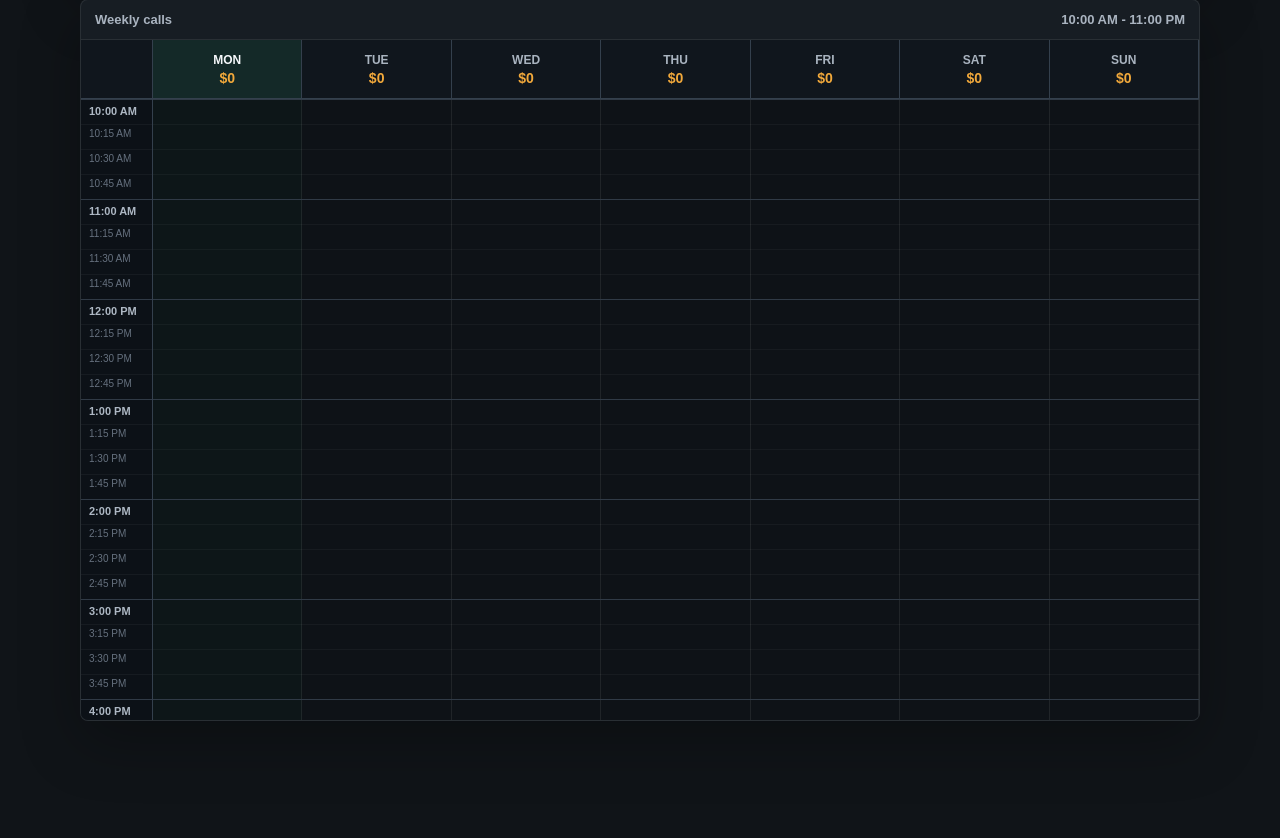
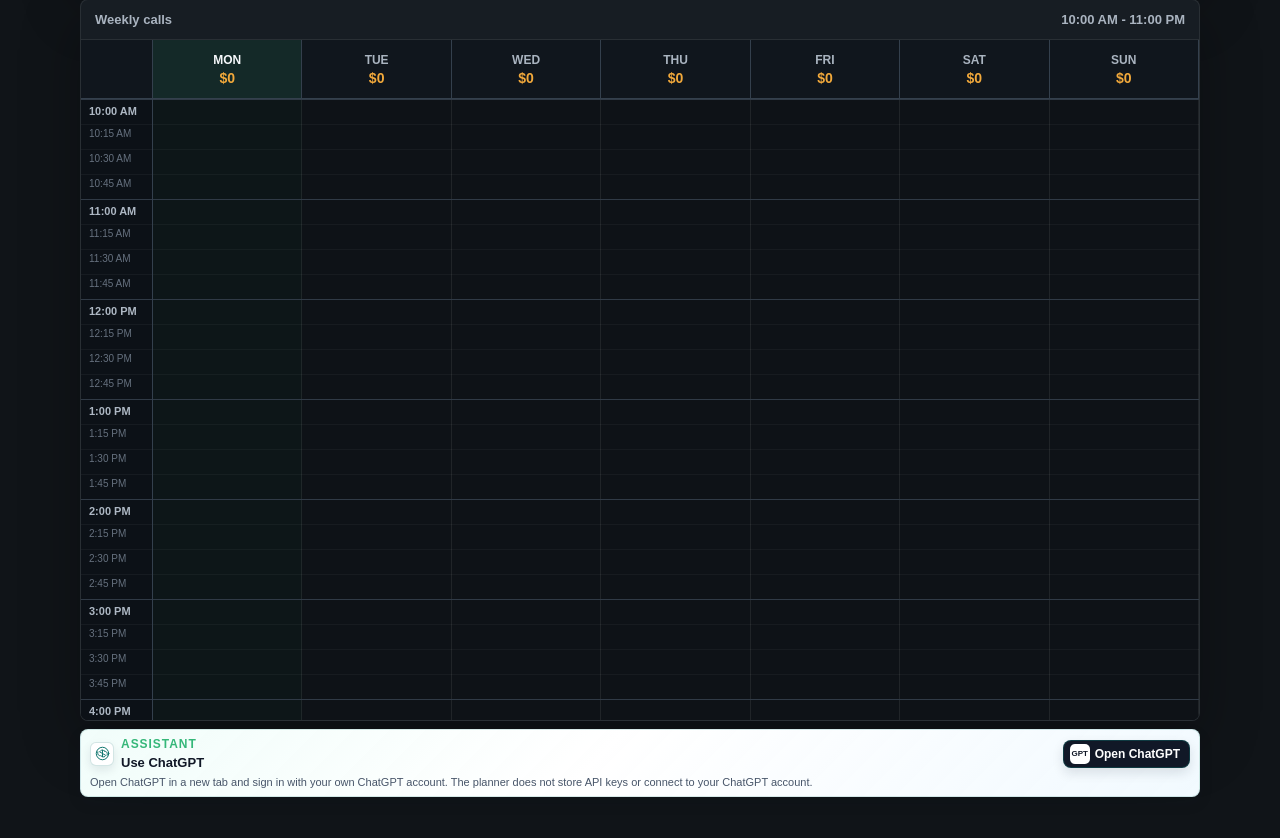
Before and after one commit to evspanos-jpg/abt-overtime-planner, a Flask app: page / in a window 1280 px wide. Shown: the part 259-1097 px from the top of the page. Run offline with Flask 3, Linux system fonts and the light colour scheme; some libraries are stand-ins or nearby versions.

Commit message:
Polish external ChatGPT footer

```diff
--- a/static/style.css
+++ b/static/style.css
@@ -516,6 +516,114 @@ body.selecting-blocks * {
 }
 
 /* =========================
+   External Assistant
+========================= */
+.external-assistant-panel {
+    display: grid;
+    gap: 5px;
+    margin-top: 8px;
+    padding: 7px 9px;
+    border: 1px solid rgba(15, 118, 110, 0.16);
+    border-radius: 8px;
+    background:
+        linear-gradient(135deg, rgba(240, 253, 250, 0.92), rgba(255, 255, 255, 0.98) 46%, rgba(240, 249, 255, 0.9)),
+        #ffffff;
+    box-shadow: 0 6px 16px rgba(15, 23, 42, 0.07);
+}
+
+.external-assistant-header {
+    display: flex;
+    align-items: center;
+    justify-content: space-between;
+    gap: 8px;
+}
+
+.external-assistant-title {
+    display: flex;
+    align-items: center;
+    min-width: 0;
+    gap: 7px;
+}
+
+.chatgpt-mark {
+    display: inline-flex;
+    align-items: center;
+    justify-content: center;
+    flex: 0 0 24px;
+    width: 24px;
+    height: 24px;
+    border: 1px solid rgba(15, 118, 110, 0.18);
+    border-radius: 6px;
+    background: #ffffff;
+    box-shadow: 0 4px 10px rgba(15, 23, 42, 0.09);
+}
+
+.chatgpt-mark svg {
+    width: 15px;
+    height: 15px;
+    fill: none;
+    stroke: #0f766e;
+    stroke-linecap: round;
+    stroke-linejoin: round;
+    stroke-width: 1.6;
+}
+
+.external-assistant-header h3 {
+    margin: 0;
+    color: #111827;
+    font-size: 13px;
+    letter-spacing: 0;
+}
+
+.chatgpt-link {
+    display: inline-flex;
+    align-items: center;
+    justify-content: center;
+    flex: 0 0 auto;
+    gap: 5px;
+    min-height: 28px;
+    padding: 0 9px 0 6px;
+    border: 1px solid rgba(13, 148, 136, 0.28);
+    border-radius: 8px;
+    background: #111827;
+    color: #ffffff;
+    font-size: 12px;
+    font-weight: 850;
+    text-decoration: none;
+    box-shadow: 0 5px 12px rgba(15, 23, 42, 0.12);
+    transition: background 0.15s ease, box-shadow 0.15s ease, transform 0.15s ease;
+}
+
+.chatgpt-link-mark {
+    display: inline-flex;
+    align-items: center;
+    justify-content: center;
+    width: 20px;
+    height: 20px;
+    border-radius: 5px;
+    background: #ffffff;
+    color: #111827;
+    font-size: 8px;
+    font-weight: 900;
+    letter-spacing: 0;
+}
+
+.chatgpt-link:hover,
+.chatgpt-link:focus-visible {
+    background: #0f766e;
+    box-shadow: 0 0 0 2px rgba(20, 184, 166, 0.16), 0 6px 14px rgba(15, 23, 42, 0.16);
+    transform: translateY(-1px);
+}
+
+.external-assistant-copy {
+    max-width: 780px;
+    margin: 0;
+    color: #475569;
+    font-size: 11px;
+    line-height: 1.3;
+}
+
+/* =========================
    Responsive
 ========================= */
 @media (max-width: 760px) {
@@ -576,6 +684,16 @@ body.selecting-blocks * {
         min-height: 52px;
         padding: 0 6px;
     }
+
+    .external-assistant-header {
+        align-items: stretch;
+        flex-direction: column;
+    }
+
+    .chatgpt-link {
+        width: 100%;
+    }
+
 }
 
 @media (pointer: coarse) {
--- a/templates/index.html
+++ b/templates/index.html
@@ -5,8 +5,8 @@
     <title>ABT Overtime Planner</title>
 
     <!-- ✅ CSS -->
-    <link rel="stylesheet" href="{{ url_for('static', filename='style.css') }}?v=27">
-    <link rel="stylesheet" href="../static/style.css?v=27">
+    <link rel="stylesheet" href="{{ url_for('static', filename='style.css') }}?v=34">
+    <link rel="stylesheet" href="../static/style.css?v=34">
 
     <!-- ✅ LIBRARIES -->
     <script src="https://cdnjs.cloudflare.com/ajax/libs/jspdf/2.5.1/jspdf.umd.min.js"></script>
@@ -70,6 +70,37 @@
         <div id="timeline-container">
             <div id="timeline"></div>
         </div>
+    </section>
+
+    <section class="external-assistant-panel" aria-label="External ChatGPT">
+        <div class="external-assistant-header">
+            <div class="external-assistant-title">
+                <span class="chatgpt-mark" aria-hidden="true">
+                    <svg viewBox="0 0 24 24" role="img">
+                        <circle cx="12" cy="12" r="10"></circle>
+                        <path d="M8.2 8.4c1.1-1.9 3.6-2.5 5.4-1.3l2.1 1.2"></path>
+                        <path d="M15.8 8.4c2.2 0 3.9 1.8 3.8 4l-.1 2.4"></path>
+                        <path d="M17 15.6c-1.1 1.9-3.6 2.5-5.4 1.3l-2.1-1.2"></path>
+                        <path d="M8.2 15.6c-2.2 0-3.9-1.8-3.8-4l.1-2.4"></path>
+                        <path d="M12 6.8v10.4"></path>
+                        <path d="M7.5 9.4l9 5.2"></path>
+                    </svg>
+                </span>
+                <div>
+                <p class="eyebrow">Assistant</p>
+                <h3>Use ChatGPT</h3>
+                </div>
+            </div>
+            <a class="chatgpt-link" href="https://chatgpt.com/" target="_blank" rel="noopener noreferrer">
+                <span class="chatgpt-link-mark" aria-hidden="true">GPT</span>
+                <span>Open ChatGPT</span>
+            </a>
+        </div>
+
+        <p class="external-assistant-copy">
+            Open ChatGPT in a new tab and sign in with your own ChatGPT account. The planner does not store API keys or connect to your ChatGPT account.
+        </p>
+
     </section>
 </div>
 
```
Also changed, not shown: 3 other files.
